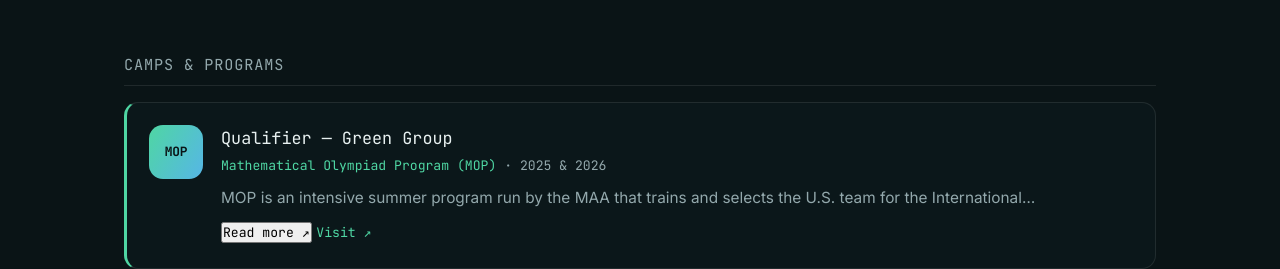
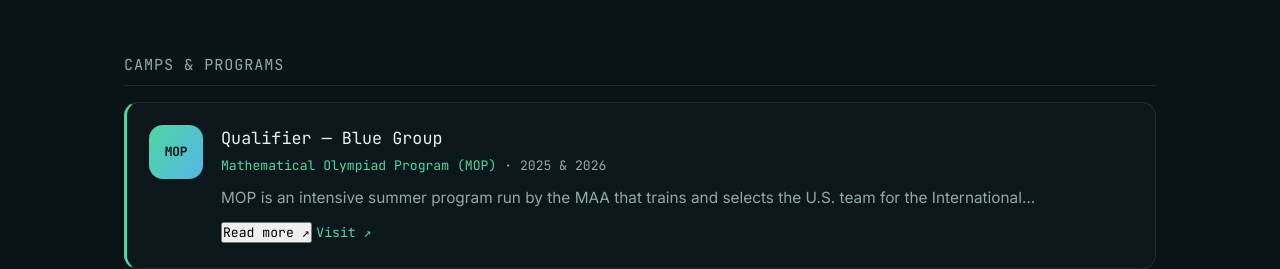
Before and after one commit to Kuku371/portfolio, a React (Create React App) app: page /#/groups in a window 1280 px wide. Shown: the part 1780-2049 px from the top of the page. Built offline with nearby package versions, Linux system fonts and the light colour scheme.

Commit message:
Update groups.js

```diff
--- a/src/data/groups.js
+++ b/src/data/groups.js
@@ -73,12 +73,12 @@
 export const camps = [
   {
     initials: "MOP",
-    title: "Qualifier — Green Group",
+    title: "Qualifier — Blue Group",
     org: "Mathematical Olympiad Program (MOP)",
     dates: "2025 & 2026",
     link: "https://web.evanchen.cc/mop.html",
     body:
-      "MOP is an intensive summer program run by the MAA that trains and selects the U.S. team for the International Mathematical Olympiad. I qualified for the Green group as a 9th grader via a silver-medal USAMO score, earned a silver medal on the ELMO, and went through daily olympiad training and mock exams.",
+      "MOP is an intensive summer program run by the MAA that trains and selects the U.S. team for the International Mathematical Olympiad. I qualified for the Green group as a 9th grader via a silver-medal USAMO score, earned a silver medal on the ELMO, and returned as a 10th grader in the Blue group after another daily cycle of olympiad training and mock exams.",
   },
   {
     initials: "APEX",
```
